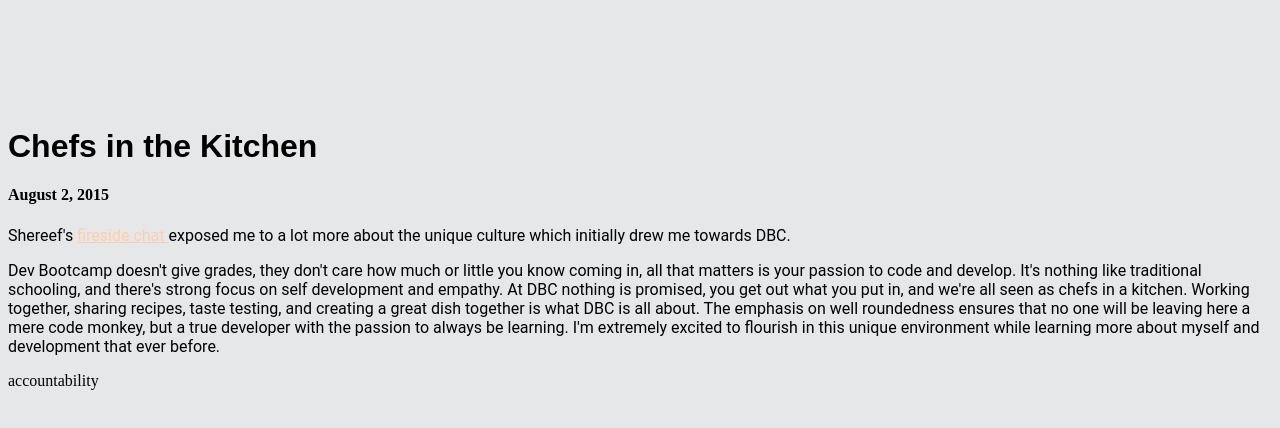
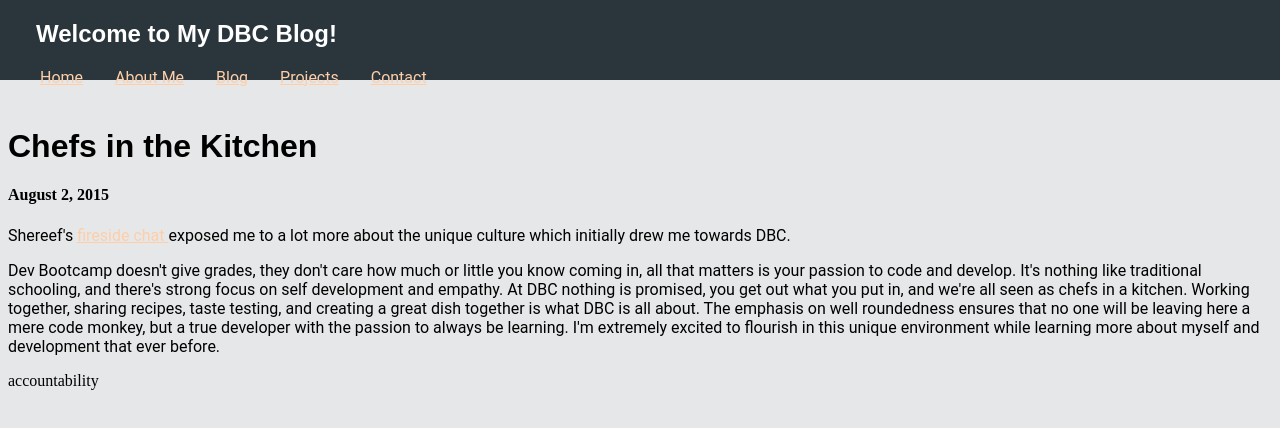
Before and after one commit to AakashL/AakashL.github.io, a plain HTML site: page blog/c1-chefs-kitchen.html in a window 1280 px wide. Drawn offline with Linux system fonts and the light colour scheme.

Commit message:
add navigation to pages

```diff
--- a/blog/c1-chefs-kitchen.html
+++ b/blog/c1-chefs-kitchen.html
@@ -8,6 +8,17 @@
 <main>
   <h1>Chefs in the Kitchen</h1>
   <h4>August 2, 2015</h4>
+
+  <nav>
+    <h1>Welcome to My DBC Blog!</h1>
+    <ul>
+      <li><a href="https://aakashl.github.io/index.html">Home </a></li>
+      <li><a href="https://aakashl.github.io/index.html">About Me</a>  </li>
+      <li><a href="https://aakashl.github.io/blog/index.html">Blog </a>   </li>
+      <li><a href="https://aakashl.github.io/index.html">Projects </a>  </li>
+      <li><a href="https://aakashl.github.io/index.html">Contact</a>   </li>
+    </ul>
+  </nav>
 
   <section>
     <p>
```
Also changed, not shown: blog/c3-thinking-style.html (+11 -0 lines), blog/t1-git-blog.html (+11 -0 lines).
